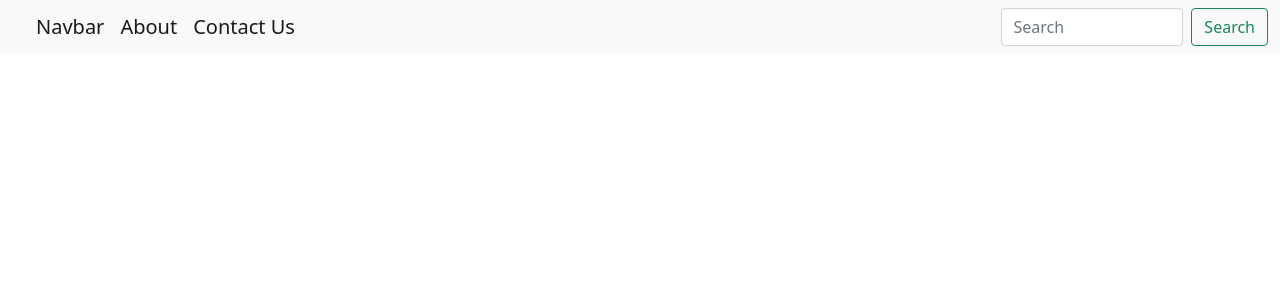
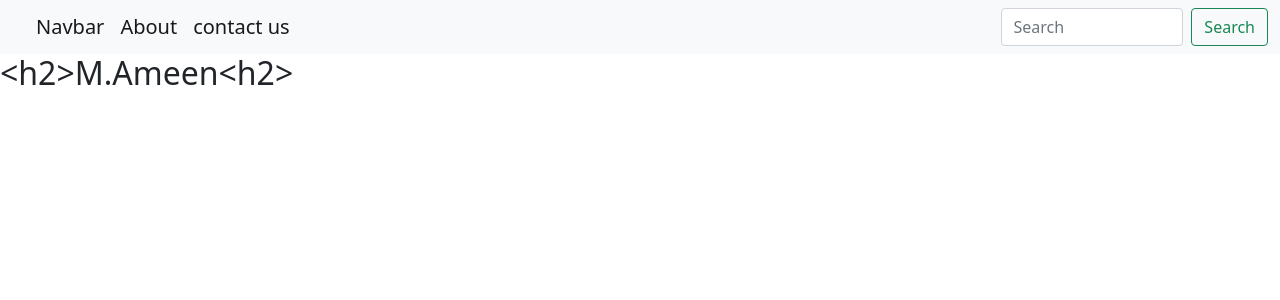
Before and after one commit to ameen-ansari/1st-React-App, a React (Create React App) app: page / in a window 1280 px wide. Shown: the top 300 px of the page. Built offline with nearby package versions, Linux system fonts and the light colour scheme.

Commit message:
add a heading

```diff
--- a/src/App.js
+++ b/src/App.js
@@ -1,18 +1,19 @@
 import './App.css'
-
+var name = "<h2>M.Ameen<h2>"
 function App() {
   return (
+    <>
     <nav className="navbar container-fluid navbar-expand-md navbar-light bg-light">
       <div className='container-fluid'>
         <div className='container-fluid'>
-          <a className="navbar-brand" href="#">
+          <a className="navbar-brand" href="/">
             Navbar
           </a>
-          <a className="navbar-brand" href="#">
+          <a className="navbar-brand" href="/">
             About
           </a>
-          <a className="navbar-brand" href="#">
-            Contact Us
+          <a className="navbar-brand" href="/">
+            contact us
           </a>
         </div>
       </div>
@@ -33,6 +34,8 @@ function App() {
         </form>
       </div>
     </nav>
+    <h2>{name}</h2>
+    </>
   )
 }
 
```
